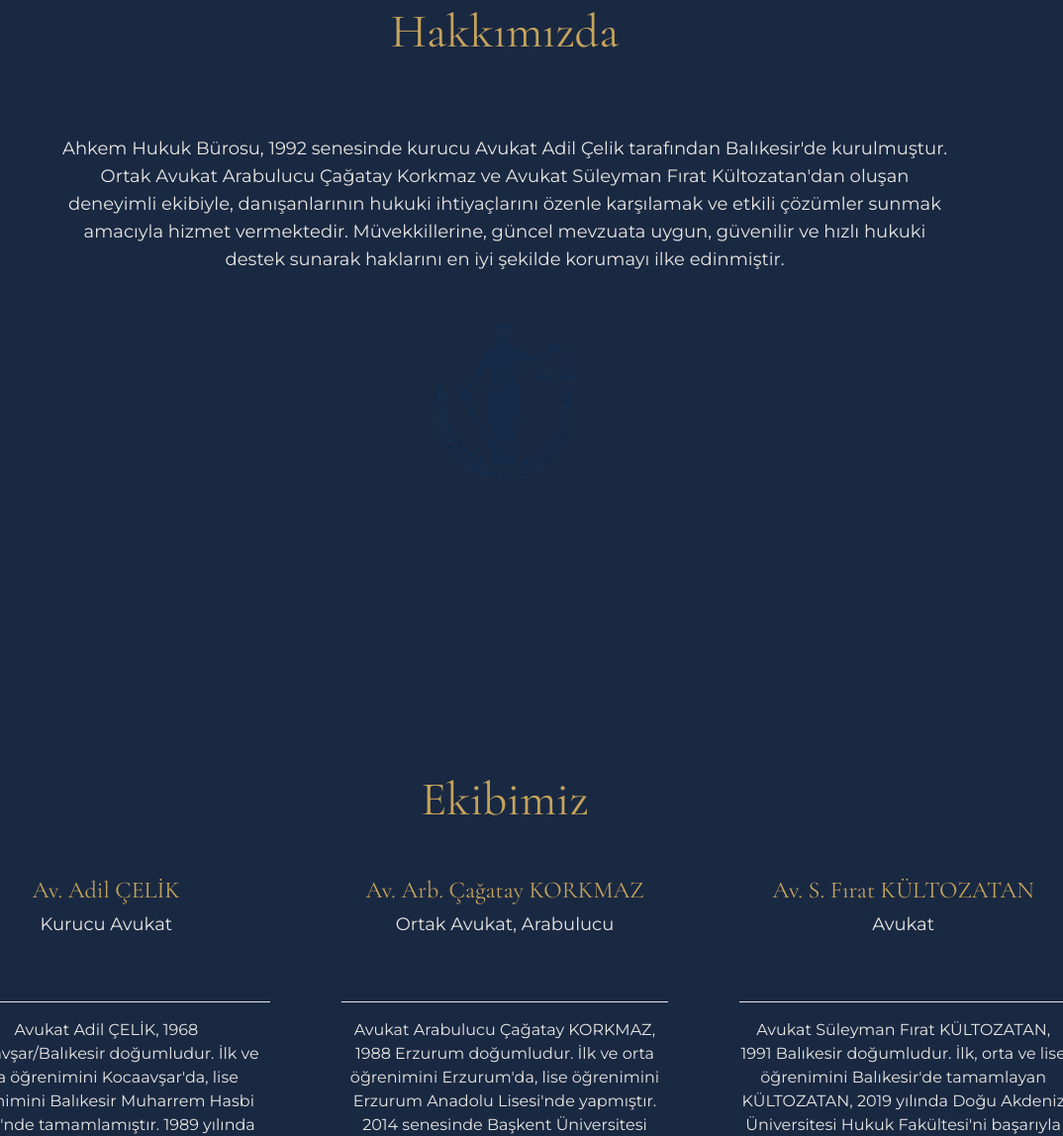
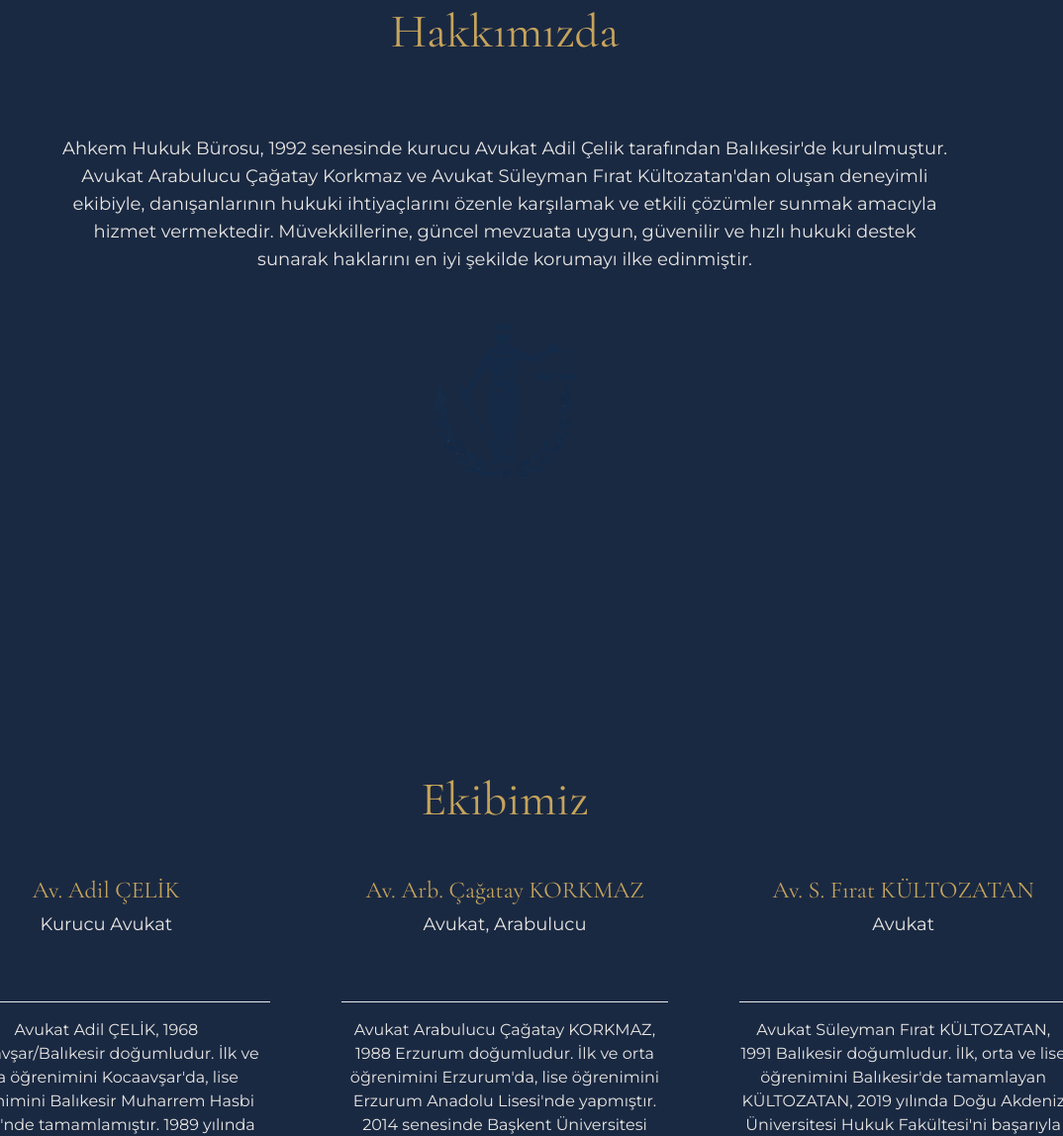
Before and after one commit to alierdemgungor/ahkemhukuk.com, a plain HTML site: page index.html in a window 1280 px wide. Shown: the part 880-2028 px from the top of the page at 99% size, without its empty margins (130-1204 px from the left). Drawn offline with nearby package versions, Linux system fonts and the light colour scheme.

Commit message:
Update index.html
delete a word

```diff
--- a/index.html
+++ b/index.html
@@ -232,7 +232,7 @@
                 <div class="relative p-8">
                     <div class="text-light-gray/80 text-lg leading-relaxed space-y-6 text-center max-w-4xl mx-auto">
                         <p class="text-base lg:text-lg">
-                            Ahkem Hukuk Bürosu, 1992 senesinde kurucu Avukat Adil Çelik tarafından Balıkesir'de kurulmuştur. Ortak Avukat Arabulucu Çağatay Korkmaz ve Avukat Süleyman Fırat Kültozatan'dan oluşan deneyimli ekibiyle, danışanlarının hukuki ihtiyaçlarını özenle karşılamak ve etkili çözümler sunmak amacıyla hizmet vermektedir. Müvekkillerine, güncel mevzuata uygun, güvenilir ve hızlı hukuki destek sunarak haklarını en iyi şekilde korumayı ilke edinmiştir.
+                            Ahkem Hukuk Bürosu, 1992 senesinde kurucu Avukat Adil Çelik tarafından Balıkesir'de kurulmuştur. Avukat Arabulucu Çağatay Korkmaz ve Avukat Süleyman Fırat Kültozatan'dan oluşan deneyimli ekibiyle, danışanlarının hukuki ihtiyaçlarını özenle karşılamak ve etkili çözümler sunmak amacıyla hizmet vermektedir. Müvekkillerine, güncel mevzuata uygun, güvenilir ve hızlı hukuki destek sunarak haklarını en iyi şekilde korumayı ilke edinmiştir.
                         </p>
                     </div>
 
@@ -325,7 +325,7 @@
                             <div class="h-full p-6 flex flex-col opacity-100 group-hover:opacity-0 transition-all duration-500">
                                 <div class="h-[160px] relative mb-4 pb-12 border-b border-gold/10 flex flex-col justify-end">
                                     <h3 class="text-2xl font-serif text-gold mb-1 text-center">Av. Arb. Çağatay KORKMAZ</h3>
-                                    <p class="text-[#dfc086] text-lg font-['Dancing_Script'] text-center mb-4">Ortak Avukat, Arabulucu</p>
+                                    <p class="text-[#dfc086] text-lg font-['Dancing_Script'] text-center mb-4">Avukat, Arabulucu</p>
                                     <div class="absolute bottom-0 left-0 right-0 h-px bg-gradient-to-r from-gold/40 via-gold/20 to-transparent"></div>
                                 </div>
 
```
